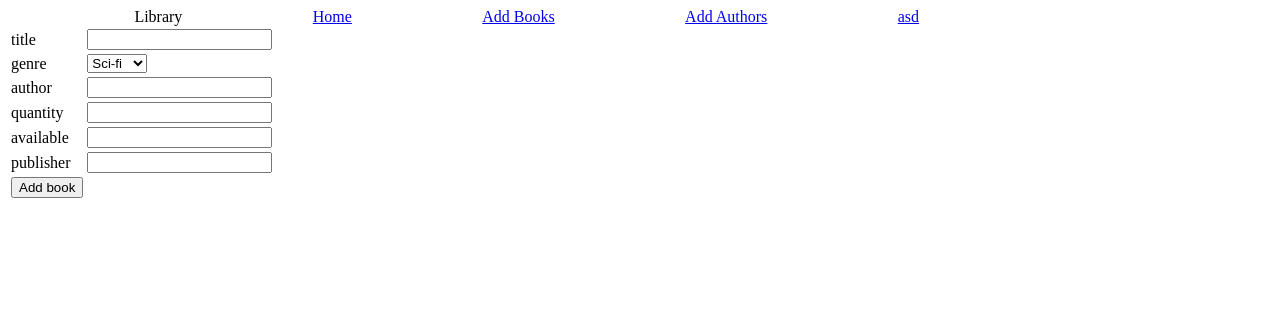
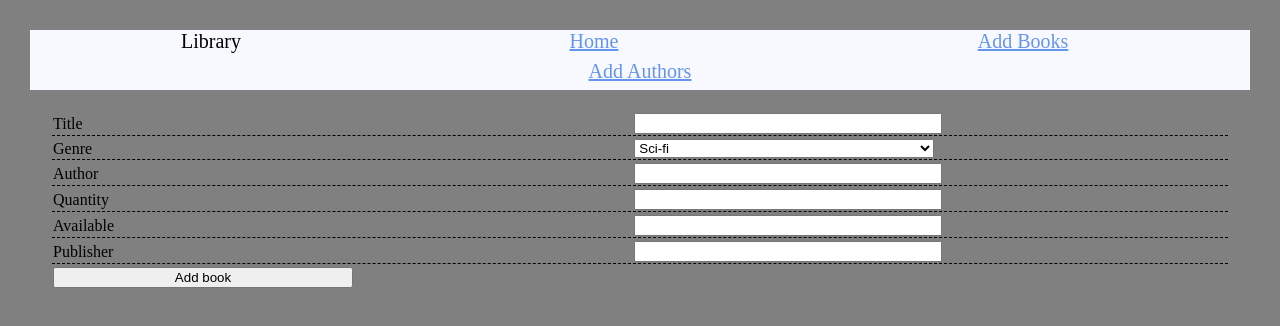
Before and after one commit to Kuxerin/Web_technologies_I_course, a plain HTML site: page bookform.html in a window 1280 px wide. Drawn offline with Linux system fonts and the light colour scheme.

Commit message:
Added CSS stylesheet file

```diff
--- a/bookform.html
+++ b/bookform.html
@@ -1,35 +1,25 @@
 <!DOCTYPE HTML>
 <html>
 <head>
-    <style>
-        span {
-            margin-left: 10%;
-        }
-
-        .eltol {;
-            overflow: hidden;
-            white-space: nowrap;
-        }
-    </style>
-
     <meta charset="utf-8">
-    <title>Cim</title>
+    <link rel="stylesheet" type="text/css" href="css/bookform.css">
+    <title>Add a book</title>
 </head>
-<div>
-    <span>Library</span>
-    <span><a href="index.html">Home</a></span>
-    <span><a href="bookform.html">Add Books</a></span>
-    <span><a href="authorform.html">Add Authors</a></span>
-    <span><a href="#">asd</a></span>
+<div id="menu">
+    <span class="menuTitle">Library</span>
+    <span class="button"><a href="index.html">Home</a></span>
+    <span class="button"><a href="bookform.html">Add Books</a></span>
+    <span class="button"><a href="authorform.html">Add Authors</a></span>
 </div>
+<div id="form">
 <form action="addBook" method="post">
     <table>
         <tr>
-            <td>title</td>
+            <td>Title</td>
             <td><input type="text" name="title"></td>
         </tr>
         <tr>
-            <td>genre</td>
+            <td>Genre</td>
             <td><select name="genre">
                 <option value="Sci-fi">Sci-fi</option>
                 <option value="Horror">Horror</option>
@@ -37,24 +27,25 @@
             </td>
         </tr>
         <tr>
-            <td>author</td>
-            <td><input type="password" name="author" required></td>
+            <td>Author</td>
+            <td><input type="password" name="author" required="required"></td>
         </tr>
         <tr>
-            <td>quantity</td>
+            <td>Quantity</td>
             <td><input type="number" name="quantity"></td>
         </tr>
         <tr>
-            <td>available</td>
+            <td>Available</td>
             <td><input type="number" name="available"></td>
         </tr>
         <tr>
-            <td>publisher</td>
+            <td>Publisher</td>
             <td><input type="email" name="publisher"</td>
         </tr>
         <tr>
-            <td><input type="submit" value="Add book"></td>
+            <td class="noline"><input type="submit" value="Add book"></td>
         </tr>
     </table>
 </form>
+</div>
 </html>
--- /dev/null
+++ b/css/bookform.css
@@ -0,0 +1,63 @@
+body{
+    background-color: gray;
+    margin: 30px 30px 30px 30px;
+}
+
+a:link{
+    color: cornflowerblue;
+}
+
+a:visited{
+    color: darkmagenta;
+}
+
+table {
+    width: 100%;
+}
+
+
+#form{
+    margin: 20px;
+}
+
+#form td{
+    border-bottom: 1px dashed black;
+}
+
+#menu{
+    background-color: ghostwhite;
+    font-size: 20px;
+    text-align: center;
+    margin-top: 10px;
+    width: 100%;
+}
+
+.menuTitle{
+    padding: 0px 136px;
+}
+
+.button{
+    width: 150px;
+    height: 30px;
+    text-align: center;
+    padding: 0px 137px;
+    margin: auto;
+    display: inline-block;
+}
+
+.button:HOVER {
+    background: gray;
+}
+
+#form .noline{
+    height: 20px;
+    border-bottom: 0px;
+}
+
+input{
+    width: 300px;
+}
+
+select {
+    width: 300px;
+}
--- /dev/null
+++ b/css/index.css
@@ -0,0 +1,44 @@
+body{
+    background-color: grey;
+}
+
+a:link{
+    color: cornflowerblue;
+}
+
+a:visited{
+    color: darkmagenta;
+}
+
+.contentImage{
+    width=200px;
+}
+
+span {
+    margin-left: 10%;
+}
+
+#menu {
+    margin: auto;
+    background-color: aquamarine;
+    font-size: 16px;
+    margin-top: 60px;
+}
+
+#menu .button{
+    width: 150px;
+    background: dimgrey;
+    border: 5px dotted black;
+    border-radius: 20px;
+    padding: auto;
+    display: inline-block;
+}
+
+#menu .button:HOVER{
+    background: white;
+    color: black;
+}
+
+table{
+    border: 3px black double;
+}
```
Also changed, not shown: authorform.html (+5 -5 lines), index.html (+1 -14 lines).
